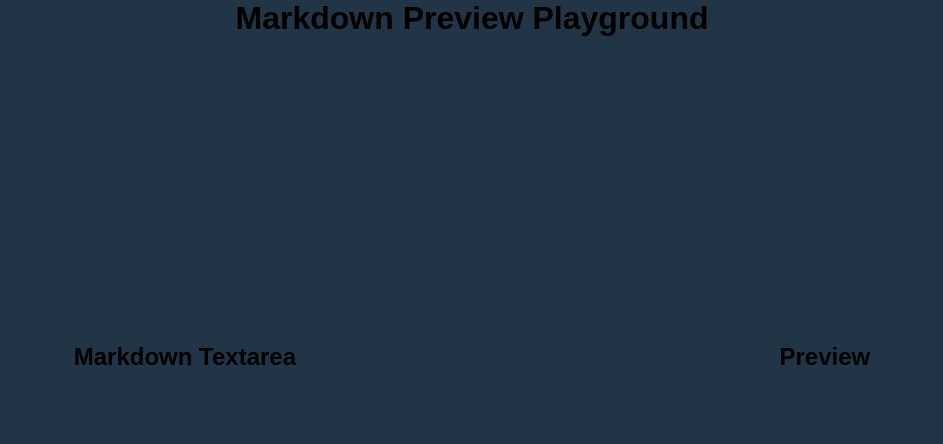
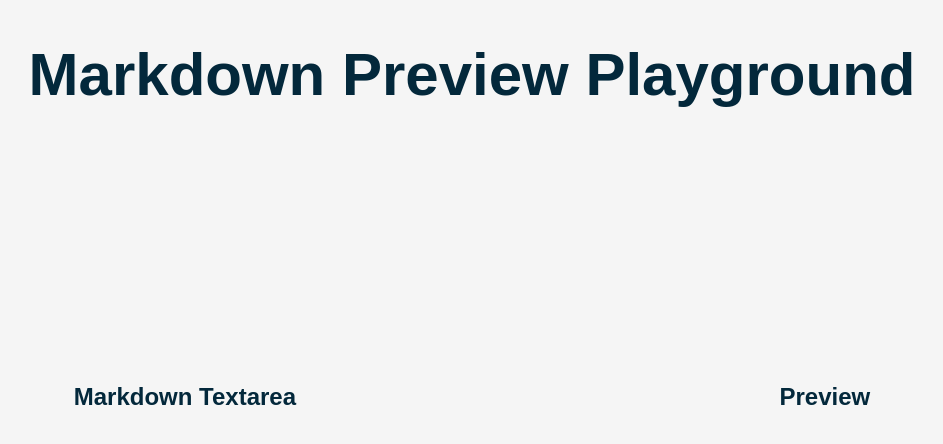
Before and after one commit to tigerabrodi/react-markdown-component, a React (Vite) app: page / in a window 1280 px wide. Shown: the top 444 px of the page, without its empty margins (168-1111 px from the left). Built offline with nearby package versions, Linux system fonts and the light colour scheme.

Commit message:
clean up styles

```diff
--- a/src/App.css
+++ b/src/App.css
@@ -4,6 +4,11 @@ main {
   display: flex;
   flex-direction: column;
   align-items: center;
+  padding: 40px 0;
+}
+
+main h1 {
+  font-size: calc(60 / 16 * 1rem);
 }
 
 .wrapper {
--- a/src/index.css
+++ b/src/index.css
@@ -26,6 +26,7 @@ body {
   display: flex;
   flex-direction: column;
   align-items: center;
-  background-color: rgb(34, 53, 71);
+  background-color: whitesmoke;
+  color: rgb(3, 40, 59);
   font-family: Arial, Helvetica, sans-serif;
 }
```
